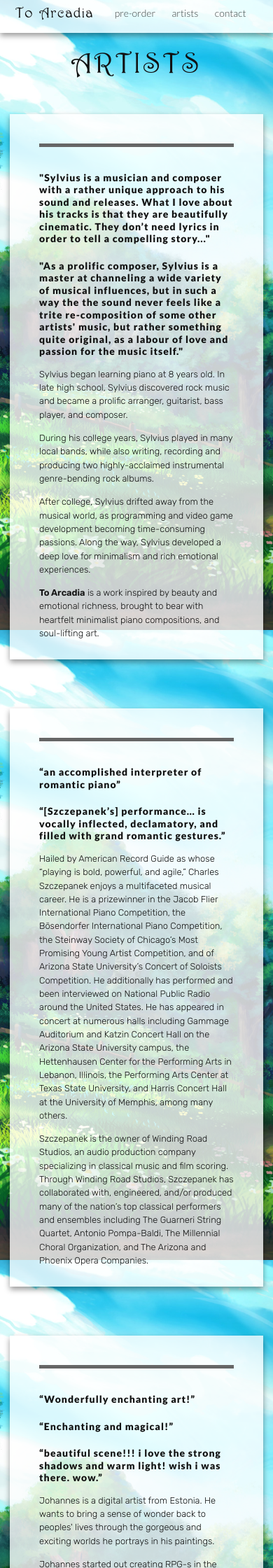
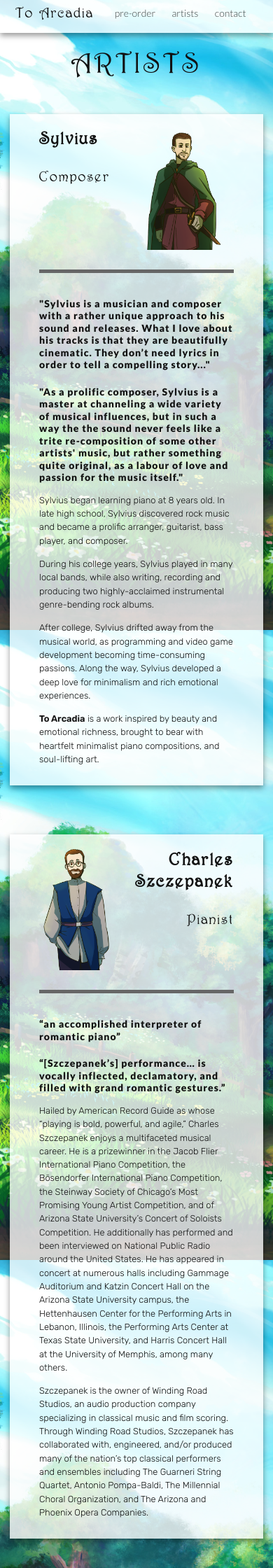
Before and after one commit to SilasReinagel/ToArcadiaWebsite, a Jekyll site: the page built from static/artist.md, in a window 390 px wide. Shown: the top 2240 px of the page at 70% size. Built offline with Jekyll 4.4.1, drawn with Linux system fonts in a browser that asks for light colours; nearby versions of some CDN libraries; some web fonts are replaced; some of the changed text lies outside the part shown.

Commit message:
Artist page is now mobile-friendly

```diff
--- a/_sass/_artist.scss
+++ b/_sass/_artist.scss
@@ -1,3 +1,7 @@
+.artist .post {
+  opacity: 1;
+}
+
 .artist .post p {
   font-size: 0.92em;
   letter-spacing: 0px;
@@ -20,3 +24,24 @@
 .artist {
   margin-bottom: 3em;
 }
+
+.artist .top {
+  align-content: flex-start;
+  margin-bottom: auto;
+}
+
+.sylvius-bg-img {
+  position: relative;
+  overflow: hidden;
+  width: 100%;
+}
+
+.sylvius-bg-img img {
+  position: absolute;
+  bottom: 0;
+  width: auto;
+  height: inherit;
+  margin-left: auto;
+  margin-right: auto;
+  opacity: 0.4;
+}
--- a/_sass/_images.scss
+++ b/_sass/_images.scss
@@ -33,6 +33,18 @@
   margin: 0.2em;
 }
 
+.character-small {
+  overflow: hidden;
+  max-height: 20vh;
+  min-width: 33vw;
+}
+
+.character-small img {
+  max-height: 30vh;
+  height: 30vh;
+  margin: 0.2em;
+}
+
 .flip img {
   -webkit-transform: scaleX(-1);
   transform: scaleX(-1);
--- a/_sass/_media-queries.scss
+++ b/_sass/_media-queries.scss
@@ -3,6 +3,12 @@
     display: none !important;
     width: 0;
     height: 0;
+  }
+
+  .mobile-only {
+  }
+
+  .mobile-bg-img img {
   }
 
   .mobile-right{
@@ -73,6 +79,16 @@
     font-size: 16px;
   }
 
+  .mobile-only {
+    display: none !important;
+  }
+
+  .mobile-bg-img img {
+    display: none !important;
+    width: 0;
+    height: 0;
+  }
+
   .mobile-hidden {
   }
 }
--- a/_sass/_typography.scss
+++ b/_sass/_typography.scss
@@ -49,6 +49,10 @@ sup {
   font-weight: $script-font-weight;
 }
 
+.text-right {
+  text-align: right;
+}
+
 @font-face {
 	font-family: 'HARRINGT';
 	src: url('/fonts/HARRINGT.eot');
--- a/static/artist.md
+++ b/static/artist.md
@@ -18,6 +18,15 @@ permalink: artist.html
         <hr>
       </div>
       <div class="card white-bg p2 post">
+        <div class="mobile-only row">
+          <div class="column top">
+            <h2 class="bold mb2">{{ site.author }}</h2>
+            <h3 class="mb0">Composer</h3>
+          </div>
+          <div class="character-small">
+            <img src="/images/sylvius-1920.png" alt="Sylvius - Illustrated Portrait"/>
+          </div>
+        </div>
         <hr>
         <h4>"{{ site.author }} is a musician and composer with a rather unique approach to his sound and releases. What I love about his tracks is that they are beautifully cinematic. They don’t need lyrics in order to tell a compelling story..."</h4>
         <h4>"As a prolific composer, {{ site.author }} is a master at channeling a wide variety of musical influences, but in such a way the the sound never feels like a trite re-composition of some other artists' music, but rather something quite original, as a labour of love and passion for the music itself."</h4>
@@ -29,6 +38,15 @@ permalink: artist.html
     </section>
     <section class="artist row no-wrap">
       <div class="card white-bg p2 post">
+        <div class="mobile-only row">
+          <div class="character-small">
+            <img src="/images/charles.png" alt="Charles Szczepanek - Illustrated Portrait"/>
+          </div>
+          <div class="column top text-right">
+            <h2 class="bold mb2">Charles Szczepanek</h2>
+            <h3 class="mb0">Pianist</h3>
+          </div>
+        </div>
         <hr>
         <h4>“an accomplished interpreter of romantic piano”</h4> <!-- American Record Guide -->
         <h4>“[Szczepanek’s] performance… is vocally inflected, declamatory, and filled with grand romantic gestures.”</h4> <!-- Fanfare Magazine -->
@@ -56,6 +74,15 @@ permalink: artist.html
         <hr>
       </div>
       <div class="card white-bg p2 post">
+        <div class="mobile-only row">
+          <div class="column top">
+            <h2 class="bold mb2">Johannes K Roots</h2>
+            <h3 class="mb0">Artist</h3>
+          </div>
+          <div class="character-small">
+            <img src="/images/johannes.png" alt="Johannes K Roots - Illustrated Portrait"/>
+          </div>
+        </div>
         <hr>
         <h4>“Wonderfully enchanting art!”</h4>
         <h4>“Enchanting and magical!”</h4>
@@ -65,4 +92,4 @@ permalink: artist.html
       </div>
     </section>
   </div>
-</div>
+</section>
```
